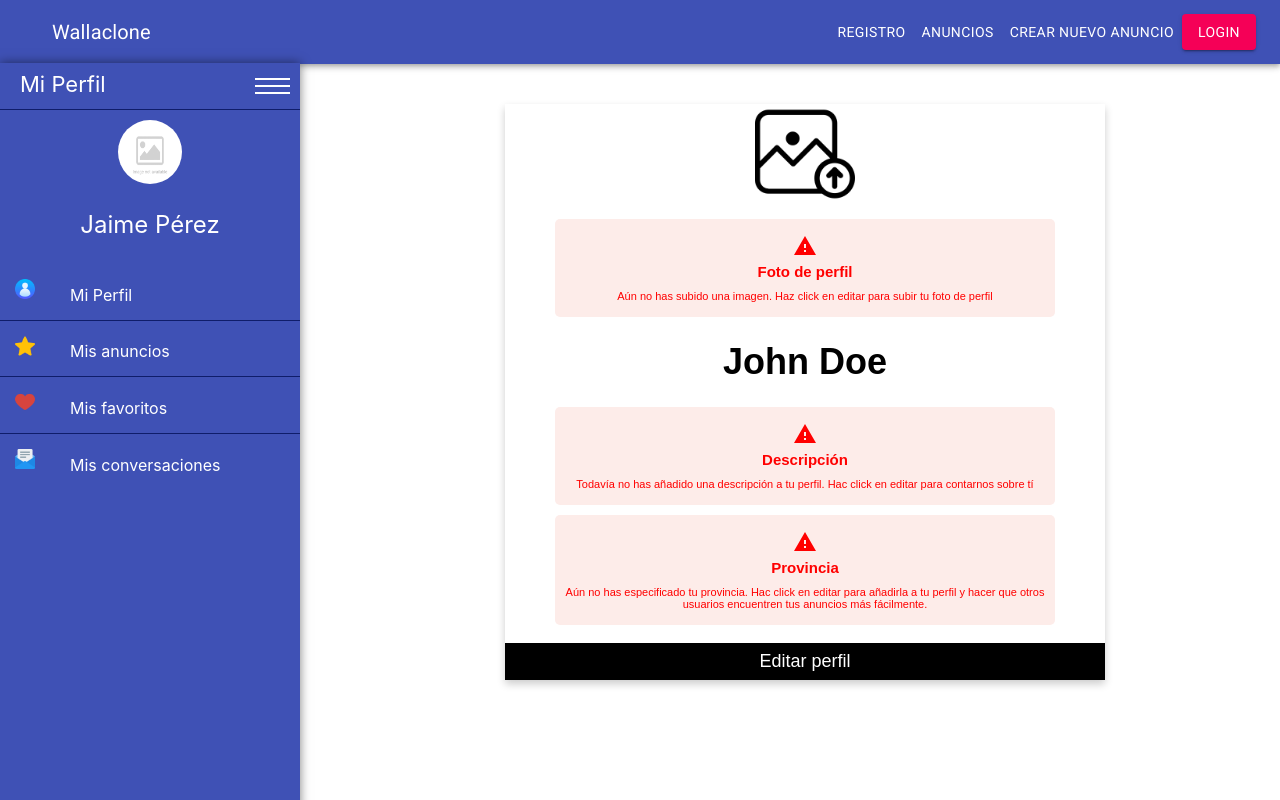
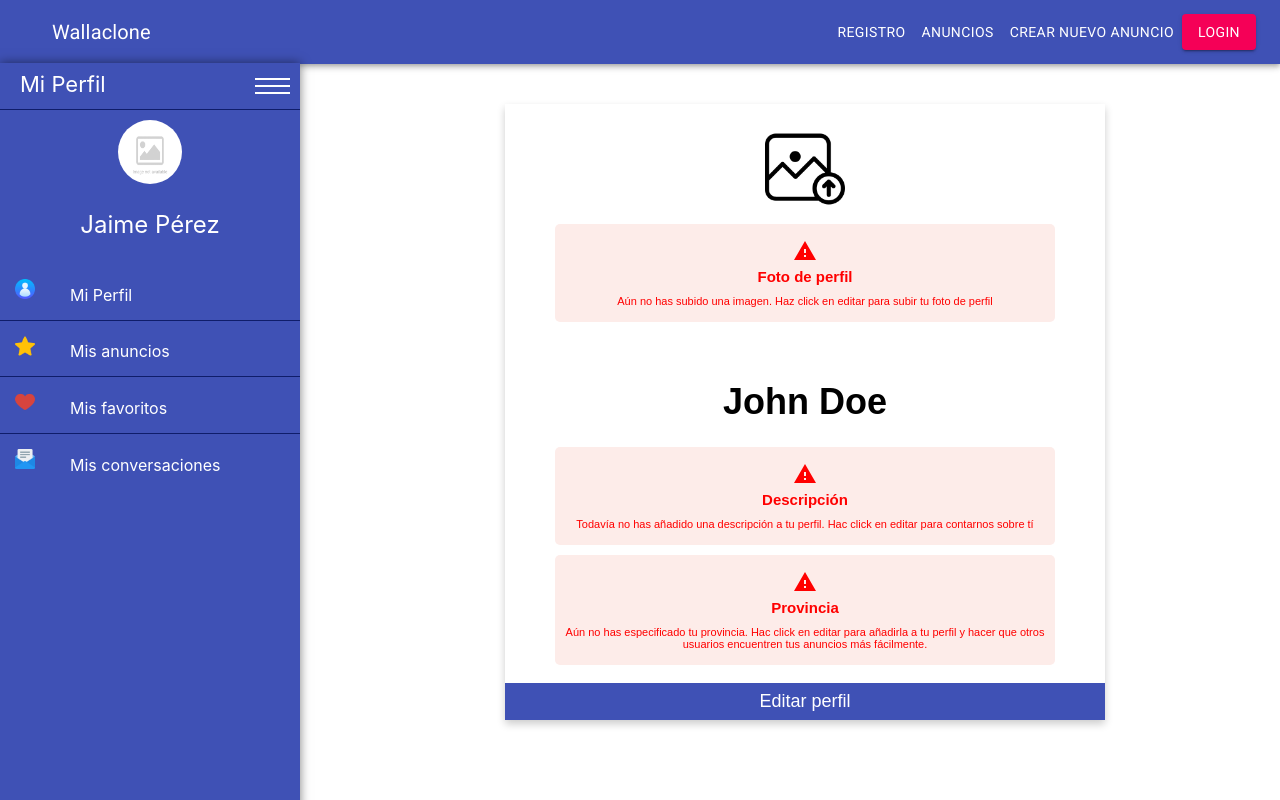
Before and after one commit to NandoLT/Wallaclone-Frontend, a Next.js app in the folder wallaclone/: page /user/dashboard in a window 1280 px wide. Built offline with nearby package versions, Linux system fonts and the light colour scheme.

Commit message:
Aproximacion a modo edicion

```diff
--- a/wallaclone/components/Dashboard/MyProfile.js
+++ b/wallaclone/components/Dashboard/MyProfile.js
@@ -18,6 +18,12 @@ const MyProfile = () => {
         province: null,
     })
 
+    const [editMode, setEditMode] = useState(false);
+
+    const handleEditMode = () => {
+        setEditMode(!editMode);
+    }
+
     const [photoUploaded, setPhotoUploaded] = React.useState(false);
 
     const setPhoto = event => {
@@ -34,26 +40,30 @@ const MyProfile = () => {
     return (
         <div>
 
-            <div className="card">
+            {editMode ?
+
+                <div>
+                    <p><button onClick={handleEditMode}>Deshacer cambios</button></p>
+                    <h1>MODO EDICION ACTIVADO</h1>
+                </div>
 
 
-                <label for ="avatar"> <div className="image-container" >
+
+                :
+
+                <div className="card">
+
+
+                 <div className="image-container" >
                     {profileDetails.photo ? <Image  src="/profilePhoto.jpg" alt="me" width="100%" height="100%" />
                     :
                     <div>
-                        <Image  src="/photo-upload.png" alt="me" width="100%" height="100%" />
+                        <Image  src="/photo-upload.png" alt="me" width="80%" height="80%" />
                         <MissingField title="Foto de perfil" message={"Aún no has subido una imagen. Haz click en editar para subir tu foto de perfil"}/>
 
                     </div>
                       }
-                    </div>  </label>
-                    <input
-                    hidden type="file"
-                    id="avatar"
-                    name="avatar"
-                    accept="image/png, image/jpeg"
-                    onChange={setPhoto}
-                    />
+                    </div>
 
 
 
@@ -64,30 +74,13 @@ const MyProfile = () => {
 
                 {profileDetails.province ? <h5>{profileDetails.province}</h5> : <MissingField title= "Provincia" message=" Aún no has especificado tu provincia. Hac click en editar para añadirla a tu perfil y hacer que otros usuarios encuentren tus anuncios más fácilmente."/>}
 
-                {/* <div className="icons-container">
-                    <div className="icon-container">
-                        <div className="icon" ><Image className="icon" src="/star.png" alt="me" width="30" height="30" />
-                        <div className="icon-title">Mis anuncios</div>
-                    </div>
-                </div>
 
-                <div className="icon-container">
-                    <div className="icon" ><Image className="icon" src="/heart.png" alt="me" width="30" height="30" />
-                    <div className="icon-title">Mis favoritos</div>
-                    </div>
-                </div>
-
-                <div className="icon-container">
-                    <div className="icon" ><Image className="icon" src="/email (1).png" alt="me" width="30" height="30" />
-                    <div className="icon-title">Mis conversaciones</div>
-                    </div>
-
-                    </div>
-
-                 </div> */}
-                <p><button>Editar perfil</button></p>
+                <p><button onClick={handleEditMode}>Editar perfil</button></p>
 
              </div>
+            }
+
+
 
              <style jsx>{`
 
@@ -100,6 +93,7 @@ const MyProfile = () => {
 
                     .image-container {
                         cursor: pointer;
+                        padding: 25px 0;
                     }
 
                     .icon-container {
@@ -130,7 +124,7 @@ const MyProfile = () => {
                         display: inline-block;
                         padding: 8px;
                         color: white;
-                        background-color: #000;
+                        background-color: #3F51B5;
                         text-align: center;
                         cursor: pointer;
                         width: 100%;
```
Also changed, not shown: wallaclone/public/not-available.png (added).
